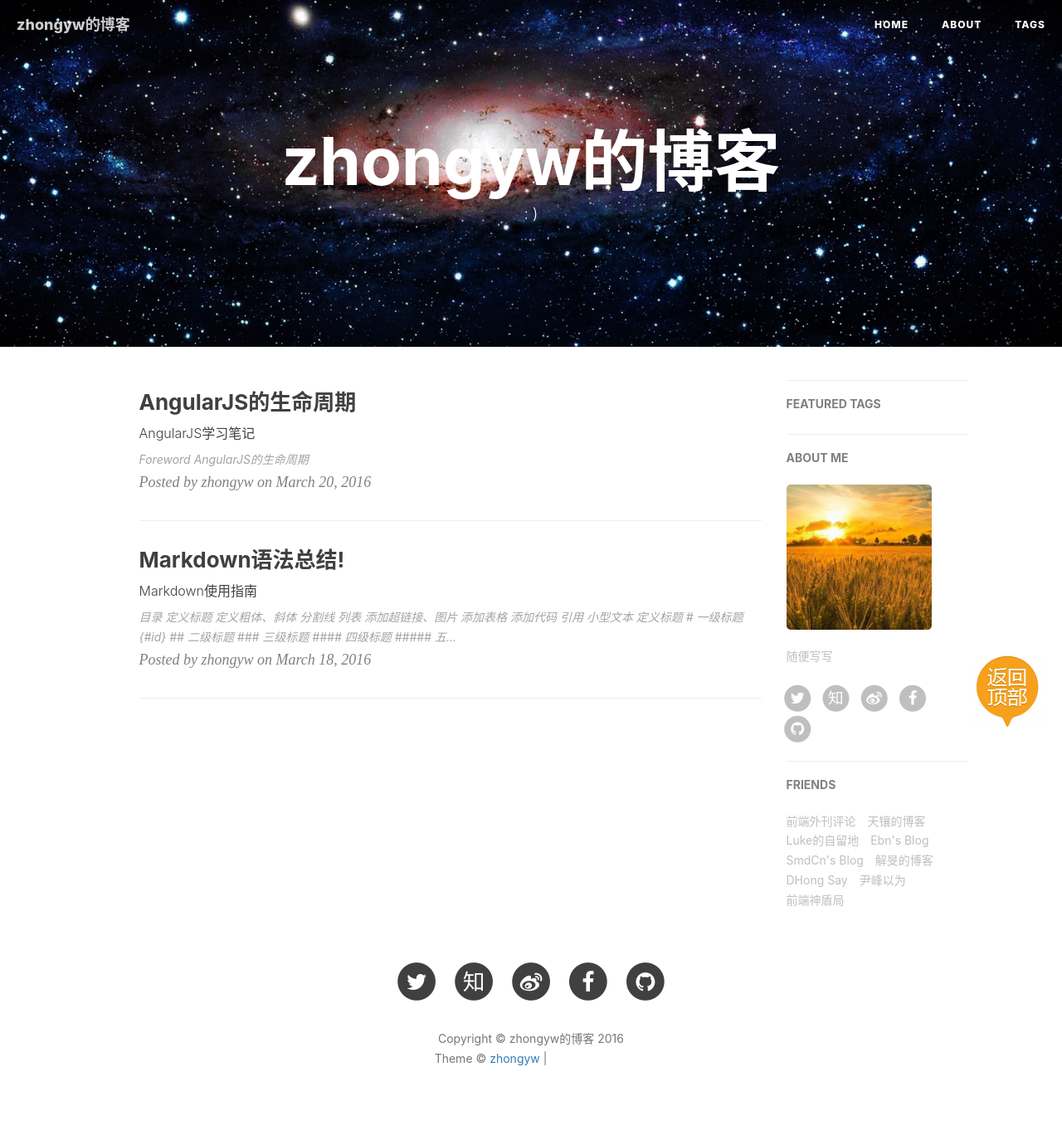
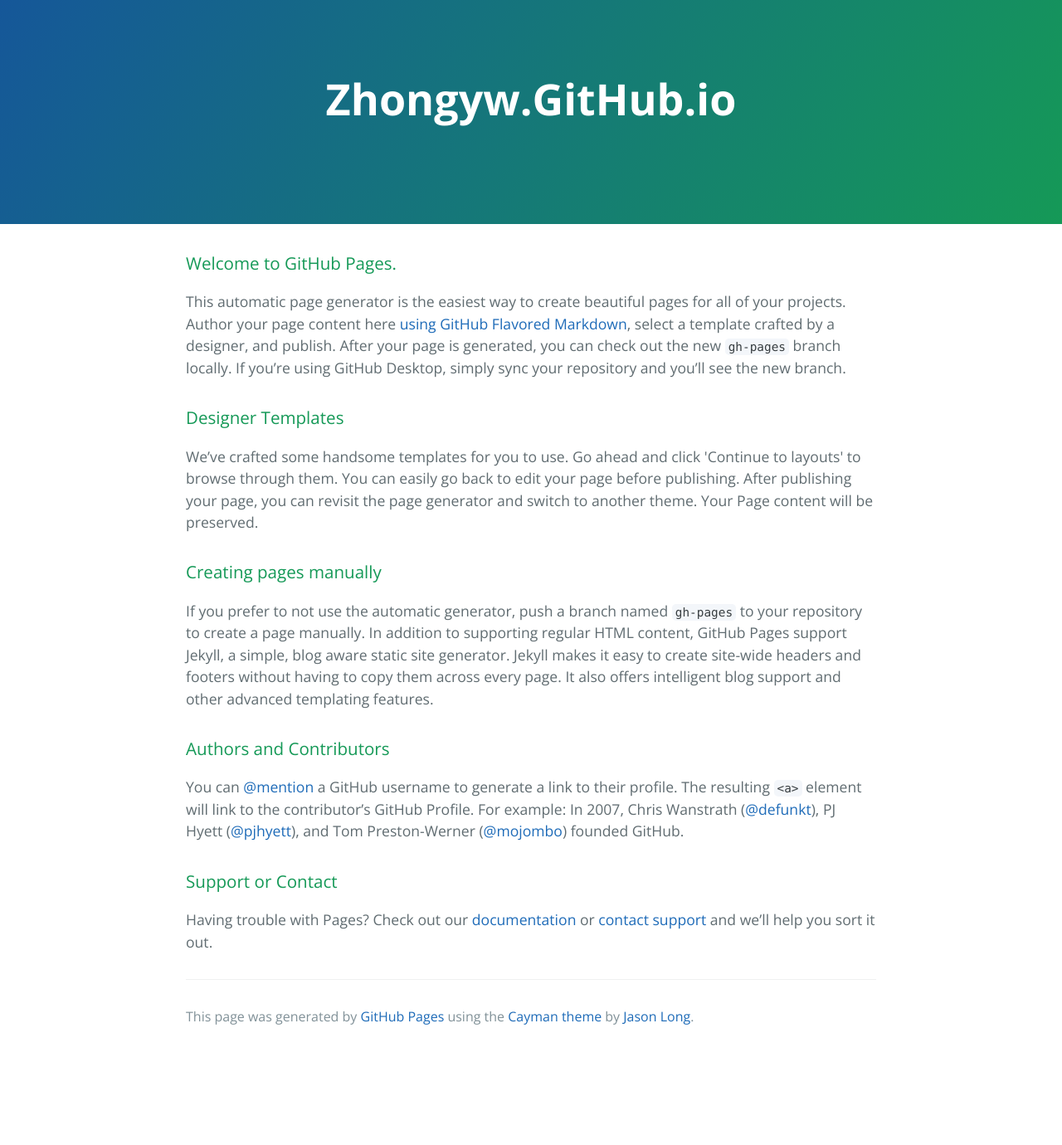
Before and after one commit to zhongyw/zhongyw.github.io, a Jekyll site: the page index.html, which Jekyll copies as it is, in a window 1280 px wide. Shown: the whole page at 83% size. Built offline with Jekyll 4.4.1, drawn with Linux system fonts in a browser that asks for light colours; nearby versions of some CDN libraries; the list of posts is cut into pages by our own code; comment, search, counter and statistics services are not loaded; after the commit the page ends 1269 px from its top, so only the background shows below that; grey boxes are pictures that could not be loaded.

Commit message:
Replace master branch with page content via GitHub

```diff
--- a/index.html
+++ b/index.html
@@ -1,42 +1,53 @@
----
-layout: page
-description: ": )"
----
+<!DOCTYPE html>
+<html lang="en-us">
+  <head>
+    <meta charset="UTF-8">
+    <title>Zhongyw.GitHub.io by zhongyw</title>
+    <meta name="viewport" content="width=device-width, initial-scale=1">
+    <link rel="stylesheet" type="text/css" href="stylesheets/normalize.css" media="screen">
+    <link href='https://fonts.googleapis.com/css?family=Open+Sans:400,700' rel='stylesheet' type='text/css'>
+    <link rel="stylesheet" type="text/css" href="stylesheets/stylesheet.css" media="screen">
+    <link rel="stylesheet" type="text/css" href="stylesheets/github-light.css" media="screen">
+  </head>
+  <body>
+    <section class="page-header">
+      <h1 class="project-name">Zhongyw.GitHub.io</h1>
+      <h2 class="project-tagline"></h2>
+    </section>
 
-{% for post in paginator.posts %}
-<div class="post-preview">
-    <a href="{{ post.url | prepend: site.baseurl }}">
-        <h2 class="post-title">
-            {{ post.title }}
-        </h2>
-        {% if post.subtitle %}
-        <h3 class="post-subtitle">
-            {{ post.subtitle }}
-        </h3>
-        {% endif %}
-        <div class="post-content-preview">
-            {{ post.content | strip_html | truncate:200 }}
-        </div>
-    </a>
-    <p class="post-meta">
-        Posted by {% if post.author %}{{ post.author }}{% else %}{{ site.title }}{% endif %} on {{ post.date | date: "%B %-d, %Y" }}
-    </p>
-</div>
-<hr>
-{% endfor %}
+    <section class="main-content">
+      <h3>
+<a id="welcome-to-github-pages" class="anchor" href="#welcome-to-github-pages" aria-hidden="true"><span aria-hidden="true" class="octicon octicon-link"></span></a>Welcome to GitHub Pages.</h3>
 
-<!-- Pager -->
-{% if paginator.total_pages > 1 %}
-<ul class="pager">
-    {% if paginator.previous_page %}
-    <li class="previous">
-        <a href="{{ paginator.previous_page_path | prepend: site.baseurl | replace: '//', '/' }}">&larr; Newer Posts</a>
-    </li>
-    {% endif %}
-    {% if paginator.next_page %}
-    <li class="next">
-        <a href="{{ paginator.next_page_path | prepend: site.baseurl | replace: '//', '/' }}">Older Posts &rarr;</a>
-    </li>
-    {% endif %}
-</ul>
-{% endif %}
+<p>This automatic page generator is the easiest way to create beautiful pages for all of your projects. Author your page content here <a href="https://guides.github.com/features/mastering-markdown/">using GitHub Flavored Markdown</a>, select a template crafted by a designer, and publish. After your page is generated, you can check out the new <code>gh-pages</code> branch locally. If you’re using GitHub Desktop, simply sync your repository and you’ll see the new branch.</p>
+
+<h3>
+<a id="designer-templates" class="anchor" href="#designer-templates" aria-hidden="true"><span aria-hidden="true" class="octicon octicon-link"></span></a>Designer Templates</h3>
+
+<p>We’ve crafted some handsome templates for you to use. Go ahead and click 'Continue to layouts' to browse through them. You can easily go back to edit your page before publishing. After publishing your page, you can revisit the page generator and switch to another theme. Your Page content will be preserved.</p>
+
+<h3>
+<a id="creating-pages-manually" class="anchor" href="#creating-pages-manually" aria-hidden="true"><span aria-hidden="true" class="octicon octicon-link"></span></a>Creating pages manually</h3>
+
+<p>If you prefer to not use the automatic generator, push a branch named <code>gh-pages</code> to your repository to create a page manually. In addition to supporting regular HTML content, GitHub Pages support Jekyll, a simple, blog aware static site generator. Jekyll makes it easy to create site-wide headers and footers without having to copy them across every page. It also offers intelligent blog support and other advanced templating features.</p>
+
+<h3>
+<a id="authors-and-contributors" class="anchor" href="#authors-and-contributors" aria-hidden="true"><span aria-hidden="true" class="octicon octicon-link"></span></a>Authors and Contributors</h3>
+
+<p>You can <a href="https://help.github.com/articles/basic-writing-and-formatting-syntax/#mentioning-users-and-teams" class="user-mention">@mention</a> a GitHub username to generate a link to their profile. The resulting <code>&lt;a&gt;</code> element will link to the contributor’s GitHub Profile. For example: In 2007, Chris Wanstrath (<a href="https://github.com/defunkt" class="user-mention">@defunkt</a>), PJ Hyett (<a href="https://github.com/pjhyett" class="user-mention">@pjhyett</a>), and Tom Preston-Werner (<a href="https://github.com/mojombo" class="user-mention">@mojombo</a>) founded GitHub.</p>
+
+<h3>
+<a id="support-or-contact" class="anchor" href="#support-or-contact" aria-hidden="true"><span aria-hidden="true" class="octicon octicon-link"></span></a>Support or Contact</h3>
+
+<p>Having trouble with Pages? Check out our <a href="https://help.github.com/pages">documentation</a> or <a href="https://github.com/contact">contact support</a> and we’ll help you sort it out.</p>
+
+      <footer class="site-footer">
+
+        <span class="site-footer-credits">This page was generated by <a href="https://pages.github.com">GitHub Pages</a> using the <a href="https://github.com/jasonlong/cayman-theme">Cayman theme</a> by <a href="https://twitter.com/jasonlong">Jason Long</a>.</span>
+      </footer>
+
+    </section>
+
+
+  </body>
+</html>
--- /dev/null
+++ b/stylesheets/github-light.css
@@ -0,0 +1,115 @@
+/*
+   Copyright 2014 GitHub Inc.
+
+   Licensed under the Apache License, Version 2.0 (the "License");
+   you may not use this file except in compliance with the License.
+   You may obtain a copy of the License at
+
+       http://www.apache.org/licenses/LICENSE-2.0
+
+   Unless required by applicable law or agreed to in writing, software
+   distributed under the License is distributed on an "AS IS" BASIS,
+   WITHOUT WARRANTIES OR CONDITIONS OF ANY KIND, either express or implied.
+   See the License for the specific language governing permissions and
+   limitations under the License.
+
+*/
+
+.pl-c /* comment */ {
+  color: #969896;
+}
+
+.pl-c1      /* constant, markup.raw, meta.diff.header, meta.module-reference, meta.property-name, support, support.constant, support.variable, variable.other.constant */,
+.pl-s .pl-v /* string variable */ {
+  color: #0086b3;
+}
+
+.pl-e  /* entity */,
+.pl-en /* entity.name */ {
+  color: #795da3;
+}
+
+.pl-s .pl-s1 /* string source */,
+.pl-smi      /* storage.modifier.import, storage.modifier.package, storage.type.java, variable.other, variable.parameter.function */ {
+  color: #333;
+}
+
+.pl-ent /* entity.name.tag */ {
+  color: #63a35c;
+}
+
+.pl-k /* keyword, storage, storage.type */ {
+  color: #a71d5d;
+}
+
+.pl-pds              /* punctuation.definition.string, string.regexp.character-class */,
+.pl-s                /* string */,
+.pl-s .pl-pse .pl-s1 /* string punctuation.section.embedded source */,
+.pl-sr               /* string.regexp */,
+.pl-sr .pl-cce       /* string.regexp constant.character.escape */,
+.pl-sr .pl-sra       /* string.regexp string.regexp.arbitrary-repitition */,
+.pl-sr .pl-sre       /* string.regexp source.ruby.embedded */ {
+  color: #183691;
+}
+
+.pl-v /* variable */ {
+  color: #ed6a43;
+}
+
+.pl-id /* invalid.deprecated */ {
+  color: #b52a1d;
+}
+
+.pl-ii /* invalid.illegal */ {
+  background-color: #b52a1d;
+  color: #f8f8f8;
+}
+
+.pl-sr .pl-cce /* string.regexp constant.character.escape */ {
+  color: #63a35c;
+  font-weight: bold;
+}
+
+.pl-ml /* markup.list */ {
+  color: #693a17;
+}
+
+.pl-mh        /* markup.heading */,
+.pl-mh .pl-en /* markup.heading entity.name */,
+.pl-ms        /* meta.separator */ {
+  color: #1d3e81;
+  font-weight: bold;
+}
+
+.pl-mq /* markup.quote */ {
+  color: #008080;
+}
+
+.pl-mi /* markup.italic */ {
+  color: #333;
+  font-style: italic;
+}
+
+.pl-mb /* markup.bold */ {
+  color: #333;
+  font-weight: bold;
+}
+
+.pl-md /* markup.deleted, meta.diff.header.from-file */ {
+  background-color: #ffecec;
+  color: #bd2c00;
+}
+
+.pl-mi1 /* markup.inserted, meta.diff.header.to-file */ {
+  background-color: #eaffea;
+  color: #55a532;
+}
+
+.pl-mdr /* meta.diff.range */ {
+  color: #795da3;
+  font-weight: bold;
+}
+
+.pl-mo /* meta.output */ {
+  color: #1d3e81;
+}
--- /dev/null
+++ b/stylesheets/stylesheet.css
@@ -0,0 +1,245 @@
+* {
+  box-sizing: border-box; }
+
+body {
+  padding: 0;
+  margin: 0;
+  font-family: "Open Sans", "Helvetica Neue", Helvetica, Arial, sans-serif;
+  font-size: 16px;
+  line-height: 1.5;
+  color: #606c71; }
+
+a {
+  color: #1e6bb8;
+  text-decoration: none; }
+  a:hover {
+    text-decoration: underline; }
+
+.btn {
+  display: inline-block;
+  margin-bottom: 1rem;
+  color: rgba(255, 255, 255, 0.7);
+  background-color: rgba(255, 255, 255, 0.08);
+  border-color: rgba(255, 255, 255, 0.2);
+  border-style: solid;
+  border-width: 1px;
+  border-radius: 0.3rem;
+  transition: color 0.2s, background-color 0.2s, border-color 0.2s; }
+  .btn + .btn {
+    margin-left: 1rem; }
+
+.btn:hover {
+  color: rgba(255, 255, 255, 0.8);
+  text-decoration: none;
+  background-color: rgba(255, 255, 255, 0.2);
+  border-color: rgba(255, 255, 255, 0.3); }
+
+@media screen and (min-width: 64em) {
+  .btn {
+    padding: 0.75rem 1rem; } }
+
+@media screen and (min-width: 42em) and (max-width: 64em) {
+  .btn {
+    padding: 0.6rem 0.9rem;
+    font-size: 0.9rem; } }
+
+@media screen and (max-width: 42em) {
+  .btn {
+    display: block;
+    width: 100%;
+    padding: 0.75rem;
+    font-size: 0.9rem; }
+    .btn + .btn {
+      margin-top: 1rem;
+      margin-left: 0; } }
+
+.page-header {
+  color: #fff;
+  text-align: center;
+  background-color: #159957;
+  background-image: linear-gradient(120deg, #155799, #159957); }
+
+@media screen and (min-width: 64em) {
+  .page-header {
+    padding: 5rem 6rem; } }
+
+@media screen and (min-width: 42em) and (max-width: 64em) {
+  .page-header {
+    padding: 3rem 4rem; } }
+
+@media screen and (max-width: 42em) {
+  .page-header {
+    padding: 2rem 1rem; } }
+
+.project-name {
+  margin-top: 0;
+  margin-bottom: 0.1rem; }
+
+@media screen and (min-width: 64em) {
+  .project-name {
+    font-size: 3.25rem; } }
+
+@media screen and (min-width: 42em) and (max-width: 64em) {
+  .project-name {
+    font-size: 2.25rem; } }
+
+@media screen and (max-width: 42em) {
+  .project-name {
+    font-size: 1.75rem; } }
+
+.project-tagline {
+  margin-bottom: 2rem;
+  font-weight: normal;
+  opacity: 0.7; }
+
+@media screen and (min-width: 64em) {
+  .project-tagline {
+    font-size: 1.25rem; } }
+
+@media screen and (min-width: 42em) and (max-width: 64em) {
+  .project-tagline {
+    font-size: 1.15rem; } }
+
+@media screen and (max-width: 42em) {
+  .project-tagline {
+    font-size: 1rem; } }
+
+.main-content :first-child {
+  margin-top: 0; }
+.main-content img {
+  max-width: 100%; }
+.main-content h1, .main-content h2, .main-content h3, .main-content h4, .main-content h5, .main-content h6 {
+  margin-top: 2rem;
+  margin-bottom: 1rem;
+  font-weight: normal;
+  color: #159957; }
+.main-content p {
+  margin-bottom: 1em; }
+.main-content code {
+  padding: 2px 4px;
+  font-family: Consolas, "Liberation Mono", Menlo, Courier, monospace;
+  font-size: 0.9rem;
+  color: #383e41;
+  background-color: #f3f6fa;
+  border-radius: 0.3rem; }
+.main-content pre {
+  padding: 0.8rem;
+  margin-top: 0;
+  margin-bottom: 1rem;
+  font: 1rem Consolas, "Liberation Mono", Menlo, Courier, monospace;
+  color: #567482;
+  word-wrap: normal;
+  background-color: #f3f6fa;
+  border: solid 1px #dce6f0;
+  border-radius: 0.3rem; }
+  .main-content pre > code {
+    padding: 0;
+    margin: 0;
+    font-size: 0.9rem;
+    color: #567482;
+    word-break: normal;
+    white-space: pre;
+    background: transparent;
+    border: 0; }
+.main-content .highlight {
+  margin-bottom: 1rem; }
+  .main-content .highlight pre {
+    margin-bottom: 0;
+    word-break: normal; }
+.main-content .highlight pre, .main-content pre {
+  padding: 0.8rem;
+  overflow: auto;
+  font-size: 0.9rem;
+  line-height: 1.45;
+  border-radius: 0.3rem; }
+.main-content pre code, .main-content pre tt {
+  display: inline;
+  max-width: initial;
+  padding: 0;
+  margin: 0;
+  overflow: initial;
+  line-height: inherit;
+  word-wrap: normal;
+  background-color: transparent;
+  border: 0; }
+  .main-content pre code:before, .main-content pre code:after, .main-content pre tt:before, .main-content pre tt:after {
+    content: normal; }
+.main-content ul, .main-content ol {
+  margin-top: 0; }
+.main-content blockquote {
+  padding: 0 1rem;
+  margin-left: 0;
+  color: #819198;
+  border-left: 0.3rem solid #dce6f0; }
+  .main-content blockquote > :first-child {
+    margin-top: 0; }
+  .main-content blockquote > :last-child {
+    margin-bottom: 0; }
+.main-content table {
+  display: block;
+  width: 100%;
+  overflow: auto;
+  word-break: normal;
+  word-break: keep-all; }
+  .main-content table th {
+    font-weight: bold; }
+  .main-content table th, .main-content table td {
+    padding: 0.5rem 1rem;
+    border: 1px solid #e9ebec; }
+.main-content dl {
+  padding: 0; }
+  .main-content dl dt {
+    padding: 0;
+    margin-top: 1rem;
+    font-size: 1rem;
+    font-weight: bold; }
+  .main-content dl dd {
+    padding: 0;
+    margin-bottom: 1rem; }
+.main-content hr {
+  height: 2px;
+  padding: 0;
+  margin: 1rem 0;
+  background-color: #eff0f1;
+  border: 0; }
+
+@media screen and (min-width: 64em) {
+  .main-content {
+    max-width: 64rem;
+    padding: 2rem 6rem;
+    margin: 0 auto;
+    font-size: 1.1rem; } }
+
+@media screen and (min-width: 42em) and (max-width: 64em) {
+  .main-content {
+    padding: 2rem 4rem;
+    font-size: 1.1rem; } }
+
+@media screen and (max-width: 42em) {
+  .main-content {
+    padding: 2rem 1rem;
+    font-size: 1rem; } }
+
+.site-footer {
+  padding-top: 2rem;
+  margin-top: 2rem;
+  border-top: solid 1px #eff0f1; }
+
+.site-footer-owner {
+  display: block;
+  font-weight: bold; }
+
+.site-footer-credits {
+  color: #819198; }
+
+@media screen and (min-width: 64em) {
+  .site-footer {
+    font-size: 1rem; } }
+
+@media screen and (min-width: 42em) and (max-width: 64em) {
+  .site-footer {
+    font-size: 1rem; } }
+
+@media screen and (max-width: 42em) {
+  .site-footer {
+    font-size: 0.9rem; } }
```
Also changed, not shown: params.json (added, +6 -0 lines), stylesheets/normalize.css (added).
